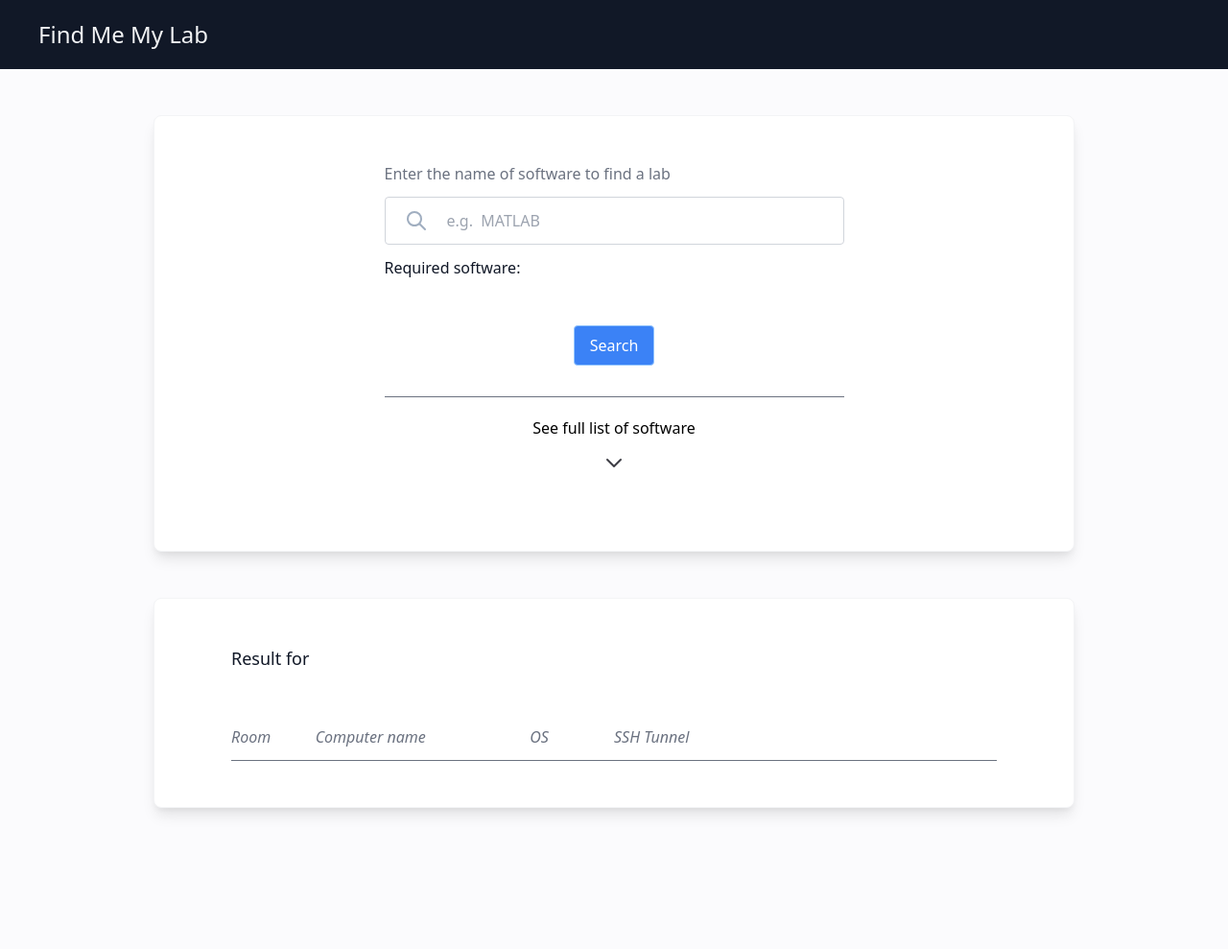
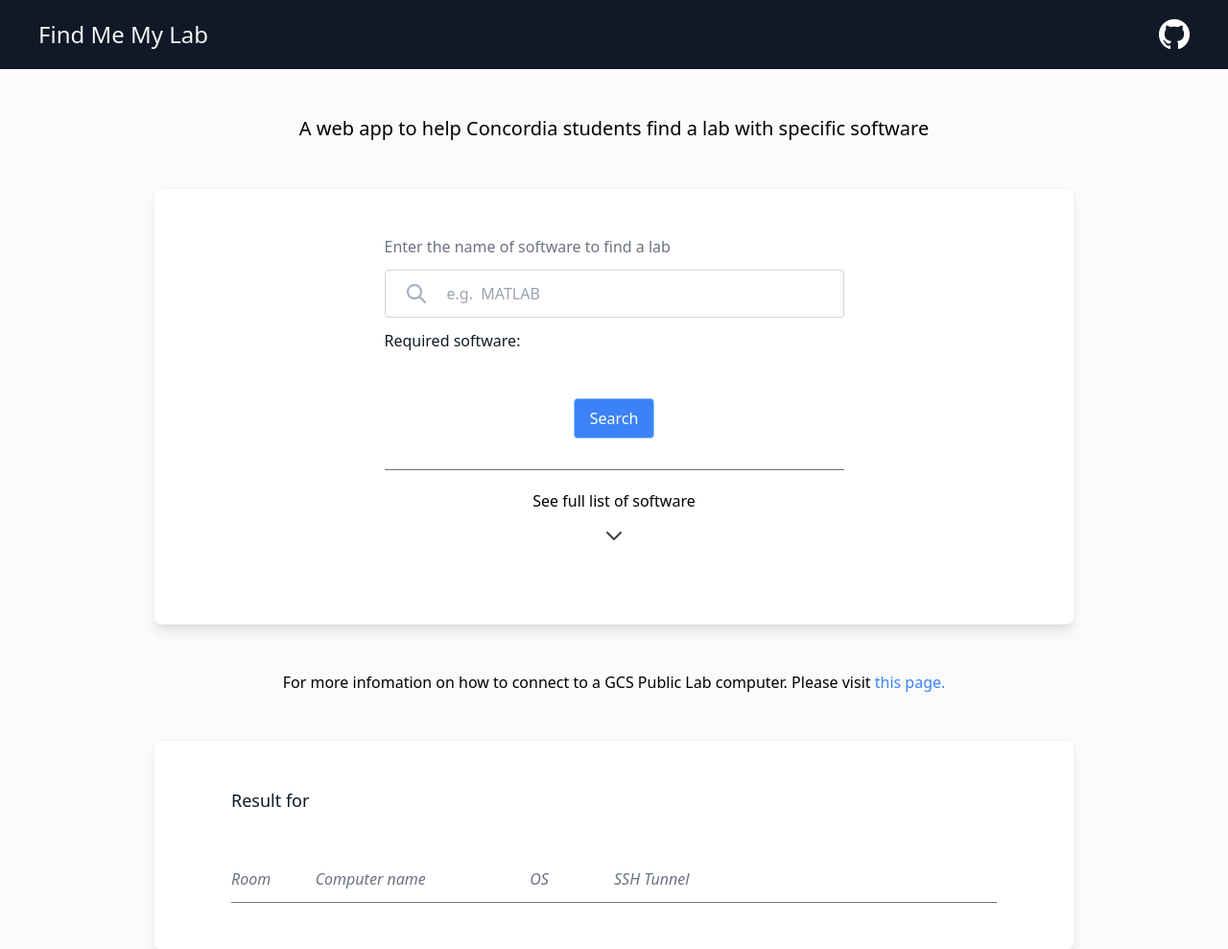
Before and after one commit to cocotran/find_me_my_lab, a Flask app: page / in a window 1280 px wide. Shown: the top 989 px of the page at 96% size. Run offline with Flask 2, Linux system fonts and the light colour scheme; data that the repository does not hold is empty.

```diff
--- a/requirements.txt
+++ b/requirements.txt
@@ -1,2 +1,4 @@
 requests== 2.24.0
 beautifulsoup4==4.9.3
+Flask==1.1.2
+Flask-Cors==3.0.10
--- a/templates/index.html
+++ b/templates/index.html
@@ -12,9 +12,14 @@
   </head>
   <body>
     <!-- Navigation bar -->
-    <div class="px-10 py-5 bg-gray-900">
-      <h1 class="text-2xl text-gray-100">Find Me My Lab</h1>
-    </div>
+    <nav class="px-10 py-5 bg-gray-900 flex justify-between">
+      <h2 class="text-2xl text-gray-100">Find Me My Lab</h2>
+      <a href="https://github.com/cocotran/find_me_my_lab">
+        <img src="../static/images/GitHub.png" />
+      </a>
+    </nav>
+
+    <h1 class="text-center mt-12 text-xl">A web app to help Concordia students find a lab with specific software</h1>
 
     <!-- Search panel -->
     <div class="mt-12 flex justify-center">
@@ -97,6 +102,8 @@
       </div>
     </div>
 
+    <h2 class="text-center mt-12 text-md">For more infomation on how to connect to a GCS Public Lab computer. Please visit <a href="https://www.concordia.ca/ginacody/aits/support/faq/connect-from-home.html" class="text-blue-500 hover:underline">this page.</a></h2>
+
     <!-- result panel -->
     <div id="result-panel" class="mt-12 mb-40 flex justify-center">
       <div
```
Also changed, not shown: static/images/GitHub.png (added), 1 other file.
